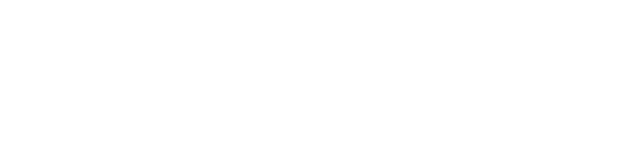
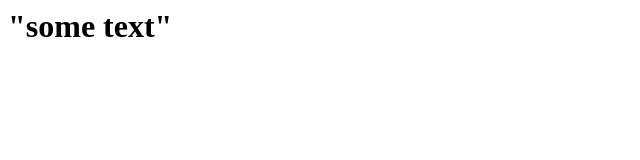
Before and after one commit to noahKrat/independant-project, a plain HTML site: page index.html in a window 1280 px wide. Shown: the whole page, without its empty margins (0-640 px from the left). Drawn offline with Linux system fonts and the light colour scheme.

Commit message:
Update index.html

```diff
--- a/index.html
+++ b/index.html
@@ -1,9 +1 @@
-<html>
-  <head>
-
-
-  </head>
-  <body onload="" >
-    <div3 id=""> </div3>
-  </body>
-</html>
+<h1> "some text" </h1>
```
